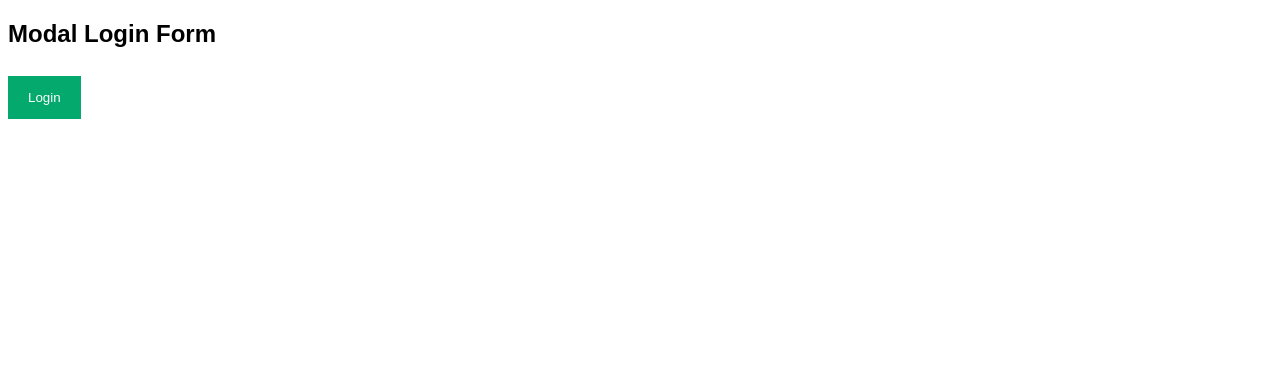
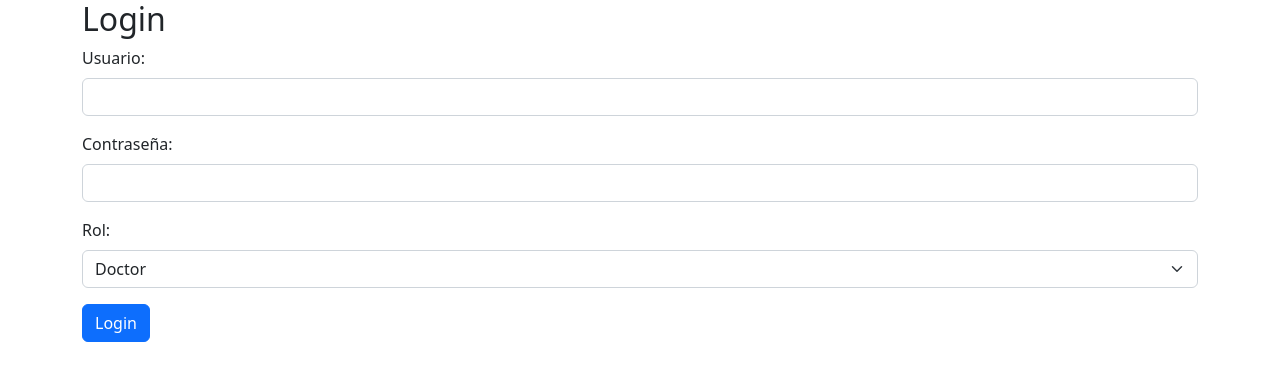
Before and after one commit to JornezMM/PDAIvolution, a Flask app: page /login/ in a window 1280 px wide. Shown: the top 381 px of the page. Run offline with Flask 3, Linux system fonts and the light colour scheme.

Commit message:
Fixed register problems, added login template and added message when user already exists.

```diff
--- a/web/TFG.py
+++ b/web/TFG.py
@@ -32,7 +32,7 @@ class Patient(db.Model):
     last_name1 = db.Column(db.String(100), nullable=False)
     last_name2 = db.Column(db.String(100), nullable=True)
     birth_date = db.Column(db.Date, nullable=False)
-    gender = db.Column(db.Enum('M', 'F','O'), nullable=False)
+    gender = db.Column(db.Enum('M', 'F'), nullable=False)
     doctor_id = db.Column(db.Integer, db.ForeignKey('doctor.id'), nullable=False)
 
 class Admin(db.Model):
@@ -67,23 +67,15 @@ def home():
 
 @app.route('/login/', methods=['GET', 'POST'])
 def login():
-    # if request.method == 'POST':
-    #     username = request.form['username']
-    #     password = request.form['password']
 
-    #     # Check if user exists in the database
-    #     for user in users:
-    #         if user['username'] == username and user['password'] == password:
-    #             return redirect(url_for('home'))
-
-    #     return 'Invalid username or password'
 
     return render_template('login.html')
 
 @app.route('/register/', methods=['GET', 'POST'])
 def register():
     if request.method == 'GET':
-        doctorNames = db.session.query(Doctor.id,Doctor.first_name, Doctor.last_name1).all()
+        doctorNames = db.session.query(Doctor.id,Doctor.first_name, Doctor.last_name1,Doctor.last_name2).all()
+        print(doctorNames)
         return render_template('register.html', doctorNames=doctorNames)
 
     if request.method == 'POST':
@@ -95,49 +87,36 @@ def register():
         last_name2 = request.form['last_name2']
 
         if user_type == 'patient':
-            # Check if the patient already exists in the database
             existing_patient = Patient.query.filter_by(username=username).first()
             if existing_patient:
-                return 'Patient already exists'
-
-            # Create a new patient
+                return "<script>alert('Ese nombre de usuario ya existe.'); window.location.href='/register/';</script>"
             birth_date = datetime.datetime.strptime(request.form['birth_date'], '%Y-%m-%d').date()
             gender = request.form['gender']
             doctor_id = request.form['doctor_id']
-            hashed_password = generate_password_hash(password)  # Hash the password
+            hashed_password = generate_password_hash(password)
             patient = Patient(username=username, password=hashed_password, first_name=first_name, last_name1=last_name1, last_name2=last_name2, birth_date=birth_date, gender=gender, doctor_id=doctor_id)
             db.session.add(patient)
             print(patient)
             db.session.commit()
         elif user_type == 'doctor':
-            # Check if the doctor already exists in the database
             existing_doctor = Doctor.query.filter_by(username=username).first()
             if existing_doctor:
-                return 'Doctor already exists'
-
-            # Create a new doctor
-            hashed_password = generate_password_hash(password)  # Hash the password
+                return "<script>alert('Ese nombre de usuario ya existe.'); window.location.href='/register/';</script>"
+            hashed_password = generate_password_hash(password)
             doctor = Doctor(username=username, password=hashed_password, first_name=first_name, last_name1=last_name1, last_name2=last_name2)
             db.session.add(doctor)
             print(doctor)
             db.session.commit()
         elif user_type == 'admin':
-            # Check if the admin already exists in the database
             existing_admin = Admin.query.filter_by(username=username).first()
             if existing_admin:
-
-                return 'Admin already exists'
-
-            # Create a new admin
-            hashed_password = generate_password_hash(password)  # Hash the password
+                return "<script>alert('Ese nombre de usuario ya existe.'); window.location.href='/register/';</script>"
+            hashed_password = generate_password_hash(password)
             admin = Admin(username=username, password=hashed_password, first_name=first_name, last_name1=last_name1, last_name2=last_name2)
             db.session.add(admin)
             db.session.commit()
-            return ""
-
-    return redirect(url_for('home'))
-
-    return render_template('register.html')
+            return redirect(url_for('home'))
+    return redirect(url_for('register'))
 
 if __name__ == '__main__':
     app.run(debug=True)
--- a/web/templates/login.html
+++ b/web/templates/login.html
@@ -1,175 +1,35 @@
 <!DOCTYPE html>
 <html>
 <head>
-<meta name="viewport" content="width=device-width, initial-scale=1">
-<style>
-body {font-family: Arial, Helvetica, sans-serif;}
-
-/* Full-width input fields */
-input[type=text], input[type=password] {
-  width: 100%;
-  padding: 12px 20px;
-  margin: 8px 0;
-  display: inline-block;
-  border: 1px solid #ccc;
-  box-sizing: border-box;
-}
-
-/* Set a style for all buttons */
-button {
-  background-color: #04AA6D;
-  color: white;
-  padding: 14px 20px;
-  margin: 8px 0;
-  border: none;
-  cursor: pointer;
-  width: 100%;
-}
-
-button:hover {
-  opacity: 0.8;
-}
-
-/* Extra styles for the cancel button */
-.cancelbtn {
-  width: auto;
-  padding: 10px 18px;
-  background-color: #f44336;
-}
-
-/* Center the image and position the close button */
-.imgcontainer {
-  text-align: center;
-  margin: 24px 0 12px 0;
-  position: relative;
-}
-
-img.avatar {
-  width: 40%;
-  border-radius: 50%;
-}
-
-.container {
-  padding: 16px;
-}
-
-span.psw {
-  float: right;
-  padding-top: 16px;
-}
-
-/* The Modal (background) */
-.modal {
-  display: none; /* Hidden by default */
-  position: fixed; /* Stay in place */
-  z-index: 1; /* Sit on top */
-  left: 0;
-  top: 0;
-  width: 100%; /* Full width */
-  height: 100%; /* Full height */
-  overflow: auto; /* Enable scroll if needed */
-  background-color: rgb(0,0,0); /* Fallback color */
-  background-color: rgba(0,0,0,0.4); /* Black w/ opacity */
-  padding-top: 60px;
-}
-
-/* Modal Content/Box */
-.modal-content {
-  background-color: #fefefe;
-  margin: 5% auto 15% auto; /* 5% from the top, 15% from the bottom and centered */
-  border: 1px solid #888;
-  width: 80%; /* Could be more or less, depending on screen size */
-}
-
-/* The Close Button (x) */
-.close {
-  position: absolute;
-  right: 25px;
-  top: 0;
-  color: #000;
-  font-size: 35px;
-  font-weight: bold;
-}
-
-.close:hover,
-.close:focus {
-  color: red;
-  cursor: pointer;
-}
-
-/* Add Zoom Animation */
-.animate {
-  -webkit-animation: animatezoom 0.6s;
-  animation: animatezoom 0.6s
-}
-
-@-webkit-keyframes animatezoom {
-  from {-webkit-transform: scale(0)}
-  to {-webkit-transform: scale(1)}
-}
-
-@keyframes animatezoom {
-  from {transform: scale(0)}
-  to {transform: scale(1)}
-}
-
-/* Change styles for span and cancel button on extra small screens */
-@media screen and (max-width: 300px) {
-  span.psw {
-     display: block;
-     float: none;
-  }
-  .cancelbtn {
-     width: 100%;
-  }
-}
-</style>
+  <title>Login Page</title>
+  <link href="https://cdn.jsdelivr.net/npm/bootstrap@5.2.3/dist/css/bootstrap.min.css" rel="stylesheet"
+  integrity="sha384-rbsA2VBKQhggwzxH7pPCaAqO46MgnOM80zW1RWuH61DGLwZJEdK2Kadq2F9CUG65" crossorigin="anonymous">
 </head>
 <body>
+  <div class="container">
+    <h2>Login</h2>
+    <form action="login.php" method="post">
+      <div class="mb-3">
+        <label for="username" class="form-label">Usuario:</label>
+        <input type="text" class="form-control" id="username" name="username" required>
+      </div>
 
-<h2>Modal Login Form</h2>
+      <div class="mb-3">
+        <label for="password" class="form-label">Contraseña:</label>
+        <input type="password" class="form-control" id="password" name="password" required>
+      </div>
 
-<button onclick="document.getElementById('id01').style.display='block'" style="width:auto;">Login</button>
+      <div class="mb-3">
+        <label for="role" class="form-label">Rol:</label>
+        <select class="form-select" id="role" name="role">
+          <option value="doctor">Doctor</option>
+          <option value="admin">Administrador</option>
+          <option value="patient">Paciente</option>
+        </select>
+      </div>
 
-<div id="id01" class="modal">
-
-  <form class="modal-content animate" action="/action_page.php" method="post">
-    <div class="imgcontainer">
-      <span onclick="document.getElementById('id01').style.display='none'" class="close" title="Close Modal">&times;</span>
-      <img src="img_avatar2.png" alt="Avatar" class="avatar">
-    </div>
-
-    <div class="container">
-      <label for="uname"><b>Username</b></label>
-      <input type="text" placeholder="Enter Username" name="uname" required>
-
-      <label for="psw"><b>Password</b></label>
-      <input type="password" placeholder="Enter Password" name="psw" required>
-
-      <button type="submit">Login</button>
-      <label>
-        <input type="checkbox" checked="checked" name="remember"> Remember me
-      </label>
-    </div>
-
-    <div class="container" style="background-color:#f1f1f1">
-      <button type="button" onclick="document.getElementById('id01').style.display='none'" class="cancelbtn">Cancel</button>
-      <span class="psw">Forgot <a href="#">password?</a></span>
-    </div>
-  </form>
-</div>
-
-<script>
-// Get the modal
-var modal = document.getElementById('id01');
-
-// When the user clicks anywhere outside of the modal, close it
-window.onclick = function(event) {
-    if (event.target == modal) {
-        modal.style.display = "none";
-    }
-}
-</script>
-
+      <button type="submit" class="btn btn-primary">Login</button>
+    </form>
+  </div>
 </body>
 </html>
--- a/web/templates/register.html
+++ b/web/templates/register.html
@@ -46,7 +46,6 @@
                         <select id="gender" name="gender" class="form-select" required>
                             <option value="M" selected>Hombre</option>
                             <option value="F">Mujer</option>
-                            <option value="O">Otro</option>
                         </select>
                     </div>
                     <div class="col-md-6">
@@ -57,9 +56,8 @@
                 <div class="row">
                     <div class="col-md-12">
                         <label for="doctor_id" class="form-label">ID del doctor:</label>
-                        <select id="doctor_id" name="doctor_id" class="form-select" required>
+                        <select id="doctor_id" name="doctor_id" class="form-select" {% if user_type == 'patient' %}required{% endif %}>
                             <option value="" disabled>Select a doctor</option>
-                            <option value="" selected>No doctor</option>
                             {% for doctor in doctorNames %}
                                 <option value="{{ doctor.id }}">{{ doctor.first_name }} {{ doctor.last_name1 }} {{ doctor.last_name2 }}</option>
                             {% endfor %}
```
Also changed, not shown: instance/db.sqlite (deleted), web/instance/db.sqlite.
